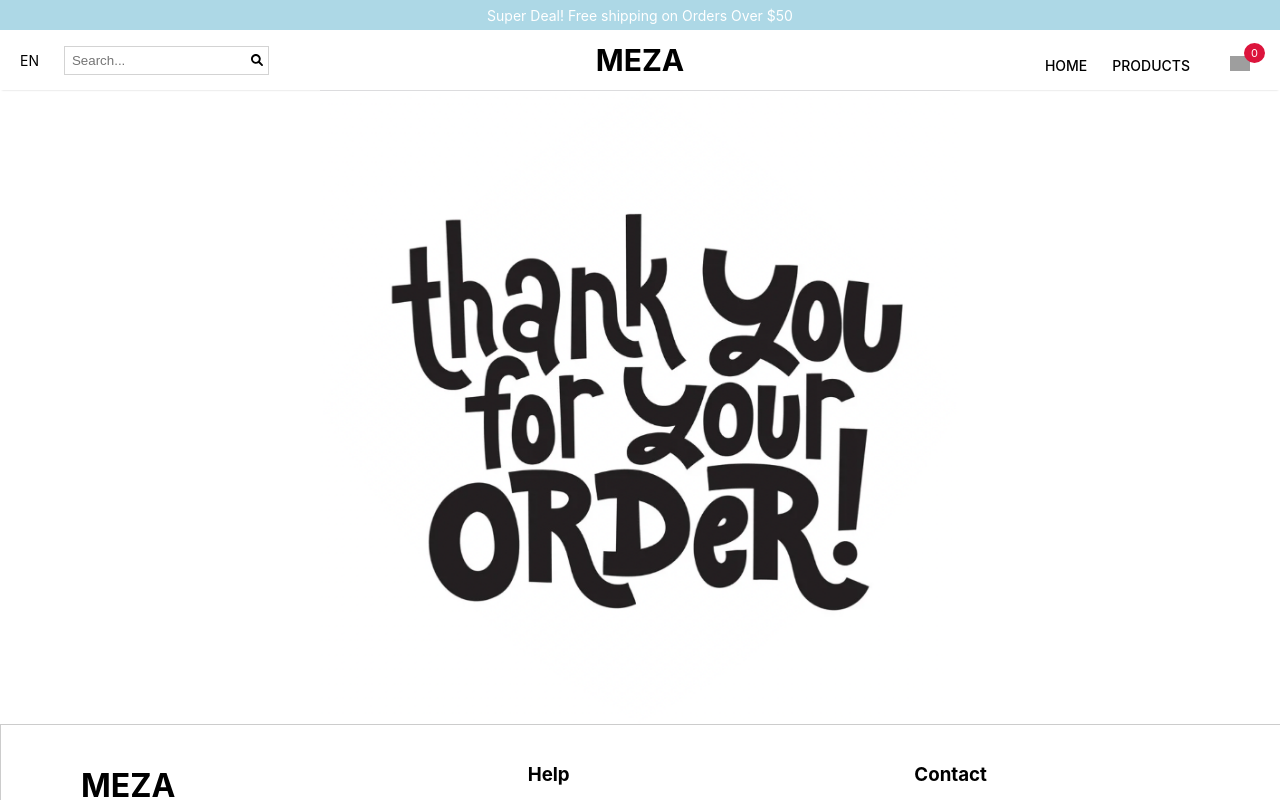
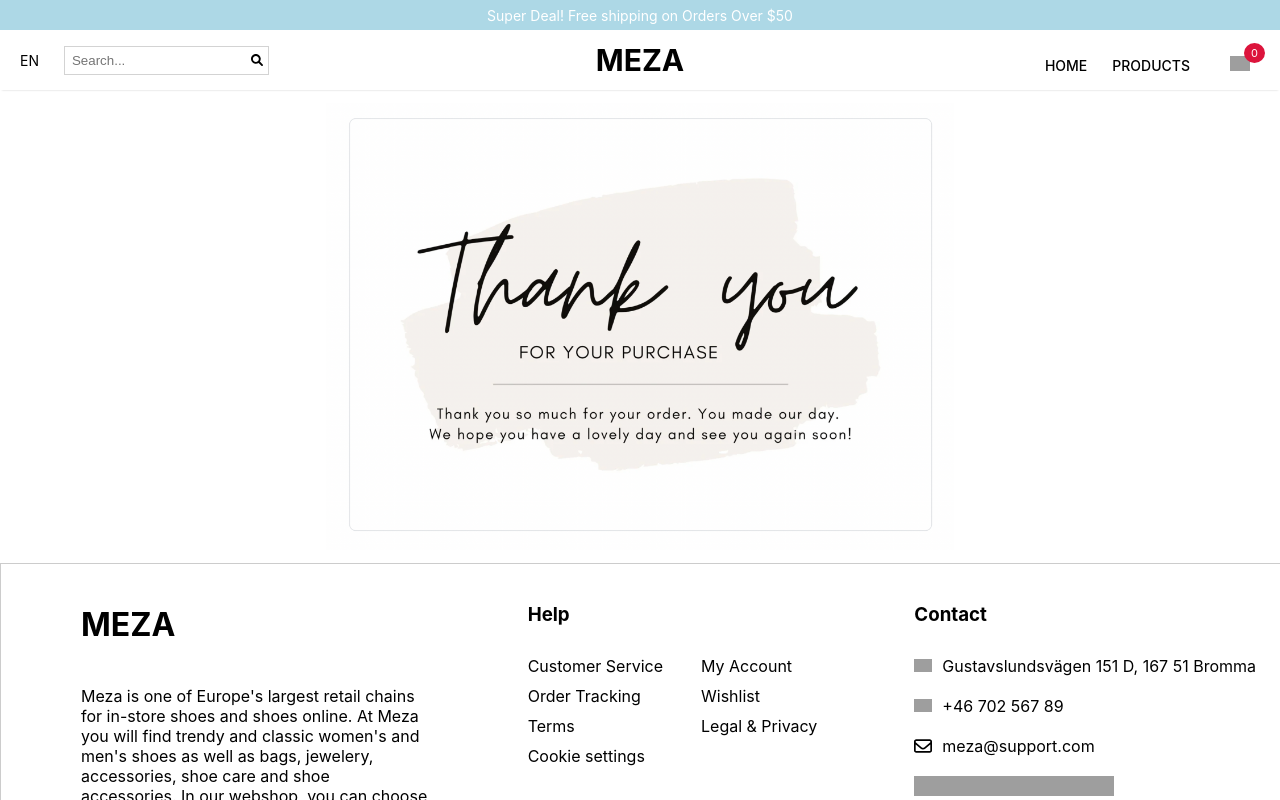
Before and after one commit to zarhaselene/Dynamisk-React-App, a React (Create React App) app: page /confirmationpage in a window 1280 px wide. Shown: the top 800 px of the page. Built offline with nearby package versions, Linux system fonts and the light colour scheme; grey boxes are pictures that could not be loaded; the HTML template or start-up script is replaced by a standard one.

Commit message:
fixed photo confirmation page

```diff
--- a/src/styles/ConfirmationPage.css
+++ b/src/styles/ConfirmationPage.css
@@ -1,4 +1,5 @@
 .imagestyle {
     display: flex;
     justify-content:center;
+    margin: 1%;
 }
```
Also changed, not shown: src/images/ThankYou.png.
